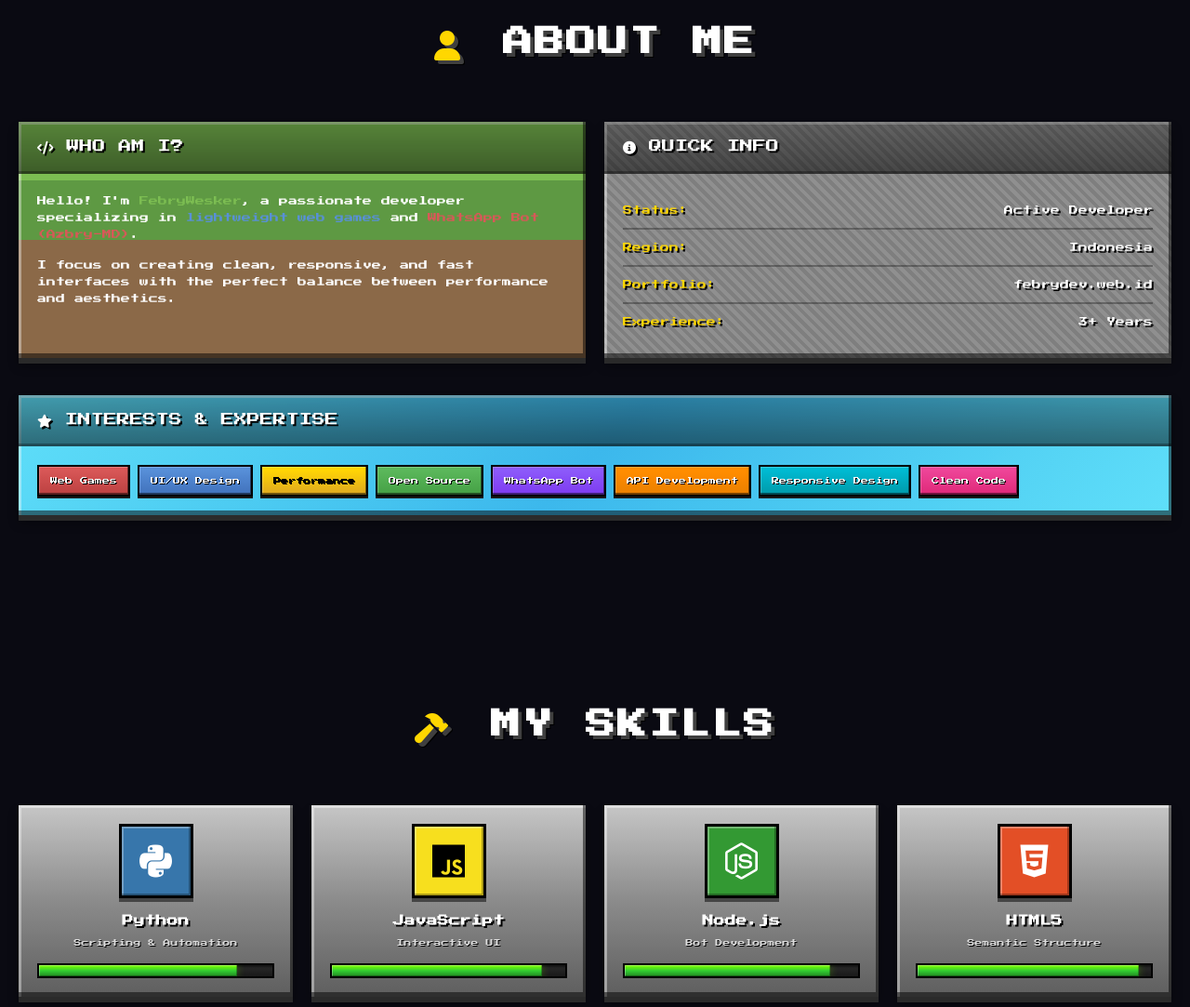
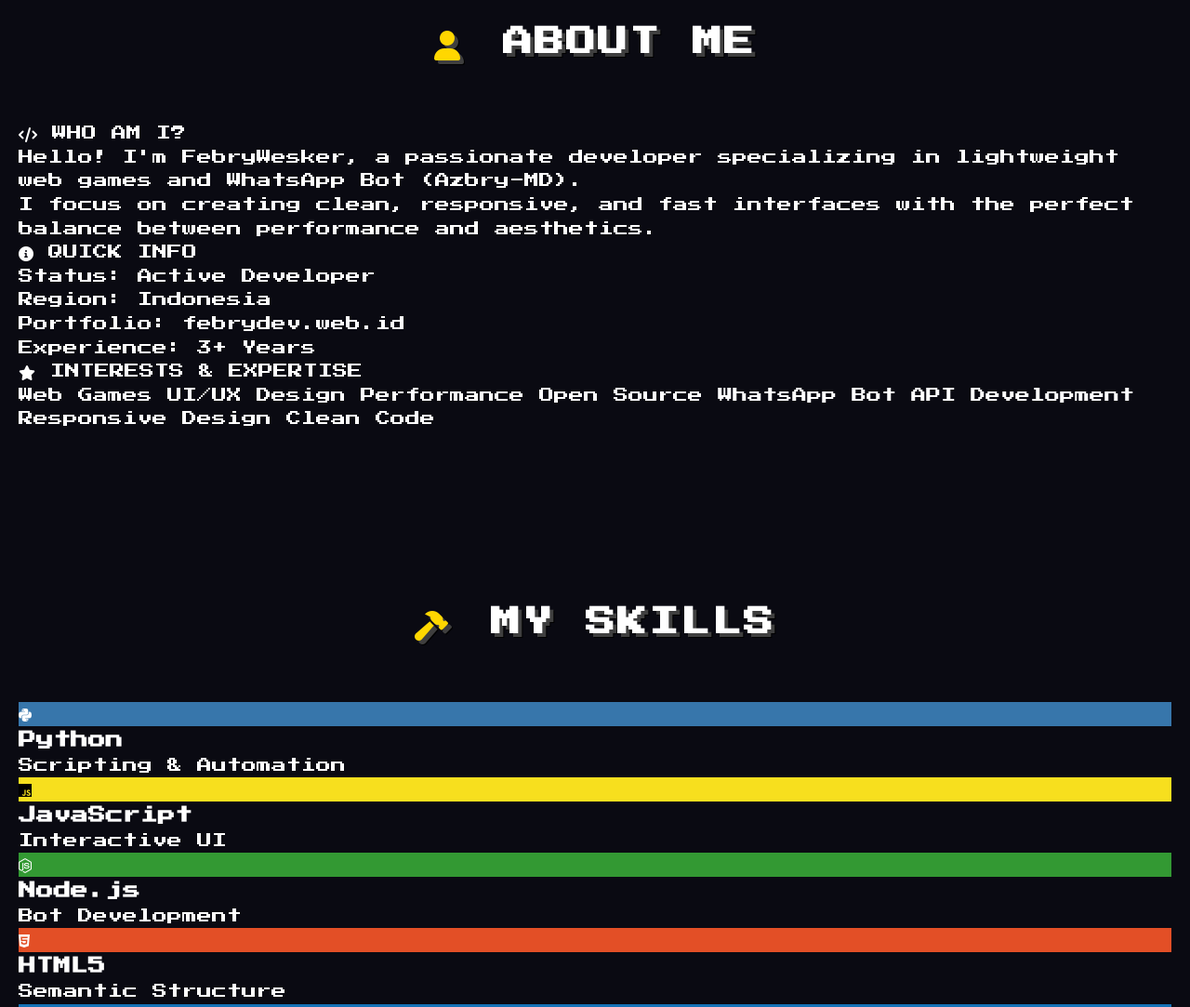
Before and after one commit to vandebry10-star/FebryWesker-portofolio, a plain HTML site: page index.html in a window 1280 px wide. Shown: the part 880-1963 px from the top of the page at 93% size. Drawn offline with Linux system fonts and the light colour scheme.

Commit message:
Update style.css

```diff
--- a/style.css
+++ b/style.css
@@ -1,5 +1,5 @@
 /**
- * Minecraft UI Theme CSS - Full 3D Version
+ * Minecraft UI Theme CSS - FIXED VERSION
  * FebryWesker Portfolio
  */
 
@@ -43,18 +43,25 @@ body {
 /* ============================================ */
 
 .mc-sky {
+  position: fixed;
+  top: 0;
+  left: 0;
+  width: 100%;
+  height: 100%;
   background: linear-gradient(180deg,
-    #0f0f1e 0%,      /* Ungu gelap (atas) */
-    #1a1a3a 20%,     /* Biru navy gelap */
-    #252545 40%,     /* Biru ungu sedang */
-    #2a2a4a 60%,     /* Biru navy */
-    #1f1f3a 80%,     /* Biru gelap lagi */
-    #0f0f2a 100%);   /* Ungu sangat gelap (bawah) */
+    #0f0f1e 0%,
+    #1a1a3a 20%,
+    #252545 40%,
+    #2a2a4a 60%,
+    #1f1f3a 80%,
+    #0f0f2a 100%);
+  z-index: -3;
+  animation: skyMove 60s ease-in-out infinite;
 }
 
 @keyframes skyMove {
-  0%, 100% { filter: brightness(1); }
-  50% { filter: brightness(1.1); }
+  0%, 100% { filter: brightness(0.8); }
+  50% { filter: brightness(0.9); }
 }
 
 /* Minecraft Clouds */
@@ -71,14 +78,19 @@ body {
 
 .mc-clouds::before,
 .mc-clouds::after {
+  content: '';
+  position: absolute;
+  width: 200px;
+  height: 60px;
   background:
     linear-gradient(90deg, transparent 0%,
-    rgba(80,80,100,0.3) 20%,    /* Abu-abu gelap transparan */
+    rgba(80,80,100,0.3) 20%,
     rgba(80,80,100,0.3) 80%,
     transparent 100%);
   box-shadow:
-    0 0 0 8px rgba(60,60,80,0.25),   /* Shadow pertama */
-    0 0 0 16px rgba(40,40,60,0.15);  /* Shadow kedua */
+    0 0 0 8px rgba(60,60,80,0.25),
+    0 0 0 16px rgba(40,40,60,0.15);
+  animation: cloudFloat 30s linear infinite;
 }
 
 .mc-clouds::before {
@@ -110,10 +122,15 @@ body {
 }
 
 .mc-particle {
-  background: rgba(150, 170, 200, 0.35);  /* Biru muda lembut */
+  position: absolute;
+  width: 8px;
+  height: 8px;
+  background: rgba(150, 170, 200, 0.35);
   box-shadow:
-    0 0 3px rgba(120,140,180,0.5),        /* Glow biru lembut */
-    inset 0 0 2px rgba(200,220,255,0.3);  /* Highlight putih kebiruan */
+    0 0 3px rgba(120,140,180,0.5),
+    inset 0 0 2px rgba(200,220,255,0.3);
+  animation: particleFall linear infinite;
+  image-rendering: pixelated;
 }
 
 @keyframes particleFall {
@@ -192,6 +209,7 @@ body {
   transition: all 0.1s;
   display: inline-block;
   transform: translateY(0);
+  font-family: 'Press Start 2P', monospace;
 }
 
 .mc-nav-btn:hover {
@@ -228,6 +246,7 @@ body {
   color: #fff;
   font-size: 16px;
   cursor: pointer;
+  font-family: 'Press Start 2P', monospace;
 }
 
 .mc-mobile-menu {
@@ -263,6 +282,7 @@ body {
   font-size: 12px;
   text-align: center;
   text-shadow: 2px 2px 0 rgba(0,0,0,0.8);
+  font-family: 'Press Start 2P', monospace;
 }
 
 /* ============================================ */
@@ -563,234 +583,8 @@ body {
   font-size: 13px;
 }
 
-/* ============================================ */
-/* CARDS */
-/* ============================================ */
-
-.mc-card {
-  background:
-    linear-gradient(180deg, #c6c6c6 0%, #8b8b8b 50%, #5e5e5e 100%);
-  border: none;
-  box-shadow:
-    inset -3px -5px 0 rgba(0,0,0,0.5),
-    inset 3px 3px 0 rgba(255,255,255,0.4),
-    0 6px 0 #2a2a2a,
-    0 8px 10px rgba(0,0,0,0.4);
-  padding: 0;
-  margin-bottom: 20px;
-  overflow: hidden;
-}
-
-.mc-card-header {
-  padding: 15px 20px;
-  background:
-    linear-gradient(180deg, rgba(0,0,0,0.3) 0%, rgba(0,0,0,0.5) 100%);
-  border-bottom: 3px solid rgba(0,0,0,0.5);
-  font-size: 14px;
-  text-shadow: 2px 2px 0 #000;
-  color: #fff;
-}
-
-.mc-card-body {
-  padding: 20px;
-  font-size: 10px;
-  line-height: 1.8;
-}
-
-.mc-card-body p {
-  margin-bottom: 15px;
-}
-
-.mc-card-grass {
-  background:
-    linear-gradient(180deg, var(--mc-green) 0%, var(--mc-green) 25%, var(--mc-green-dark) 25%, var(--mc-green-dark) 50%, var(--mc-dirt) 50%, var(--mc-dirt) 100%);
-}
-
-.mc-card-stone {
-  background:
-    repeating-linear-gradient(45deg,
-      var(--mc-stone), var(--mc-stone) 4px,
-      #8f8f8f 4px, #8f8f8f 8px);
-}
-
-.mc-card-diamond {
-  background:
-    linear-gradient(135deg, var(--mc-diamond) 0%, #3bb5e8 50%, var(--mc-diamond) 100%);
-  animation: shimmer 3s ease-in-out infinite;
-}
-
-@keyframes shimmer {
-  0%, 100% { filter: brightness(1); }
-  50% { filter: brightness(1.2); }
-}
-
-/* ============================================ */
-/* GRID LAYOUTS */
-/* ============================================ */
-
-.mc-grid-2 {
-  display: grid;
-  grid-template-columns: repeat(auto-fit, minmax(300px, 1fr));
-  gap: 20px;
-  margin-bottom: 20px;
-}
-
-.mc-grid-3 {
-  display: grid;
-  grid-template-columns: repeat(auto-fit, minmax(300px, 1fr));
-  gap: 20px;
-}
-
-.mc-grid-4 {
-  display: grid;
-  grid-template-columns: repeat(auto-fit, minmax(250px, 1fr));
-  gap: 20px;
-}
-
-/* ============================================ */
-/* INFO ITEMS */
-/* ============================================ */
-
-.mc-info-item {
-  padding: 10px 0;
-  border-bottom: 2px solid rgba(0,0,0,0.3);
-  display: flex;
-  justify-content: space-between;
-  font-size: 10px;
-}
-
-.mc-info-item:last-child {
-  border-bottom: none;
-}
-
-.mc-info-label {
-  color: var(--mc-yellow);
-  text-shadow: 2px 2px 0 #000;
-}
-
-.mc-info-value {
-  color: #fff;
-  text-shadow: 2px 2px 0 #000;
-}
-
-/* ============================================ */
-/* TAGS */
-/* ============================================ */
-
-.mc-tags {
-  display: flex;
-  flex-wrap: wrap;
-  gap: 8px;
-}
-
-.mc-tag {
-  padding: 8px 12px;
-  background:
-    linear-gradient(180deg, #4a4a4a 0%, #2a2a2a 100%);
-  border: 2px solid #000;
-  box-shadow:
-    inset -1px -2px 0 rgba(0,0,0,0.5),
-    inset 1px 1px 0 rgba(255,255,255,0.2),
-    0 2px 0 #1a1a1a;
-  font-size: 8px;
-  text-shadow: 1px 1px 0 #000;
-}
-
-.mc-tag-red { background: linear-gradient(180deg, #d85858 0%, #b84040 100%); }
-.mc-tag-blue { background: linear-gradient(180deg, #5890d8 0%, #4070b8 100%); }
-.mc-tag-yellow { background: linear-gradient(180deg, #ffd700 0%, #daa520 100%); color: #000; }
-.mc-tag-green { background: linear-gradient(180deg, #5cb85c 0%, #449d44 100%); }
-.mc-tag-purple { background: linear-gradient(180deg, #8b5cf6 0%, #7c3aed 100%); }
-.mc-tag-orange { background: linear-gradient(180deg, #ff8c00 0%, #e67e00 100%); }
-.mc-tag-cyan { background: linear-gradient(180deg, #00bcd4 0%, #0097a7 100%); }
-.mc-tag-pink { background: linear-gradient(180deg, #ec4899 0%, #db2777 100%); }
-
-/* ============================================ */
-/* TEXT COLORS */
-/* ============================================ */
-
-.mc-text-green { color: var(--mc-green); }
-.mc-text-blue { color: var(--mc-blue); }
-.mc-text-red { color: var(--mc-red); }
-.mc-text-yellow { color: var(--mc-yellow); }
-
-/* ============================================ */
-/* SKILL CARDS */
-/* ============================================ */
-
-.mc-skill-card {
-  background:
-    linear-gradient(180deg, #c6c6c6 0%, #8b8b8b 50%, #5e5e5e 100%);
-  box-shadow:
-    inset -3px -5px 0 rgba(0,0,0,0.5),
-    inset 3px 3px 0 rgba(255,255,255,0.4),
-    0 6px 0 #2a2a2a,
-    0 8px 10px rgba(0,0,0,0.4);
-  padding: 20px;
-  text-align: center;
-  cursor: pointer;
-  transition: all 0.2s;
-  transform: translateY(0);
-}
-
-.mc-skill-card:hover {
-  transform: translateY(-5px);
-  box-shadow:
-    inset -3px -5px 0 rgba(0,0,0,0.5),
-    inset 3px 3px 0 rgba(255,255,255,0.5),
-    0 8px 0 #2a2a2a,
-    0 10px 15px rgba(0,0,0,0.5);
-}
-
-.mc-skill-icon {
-  width: 80px;
-  height: 80px;
-  margin: 0 auto 15px;
-  display: flex;
-  align-items: center;
-  justify-content: center;
-  font-size: 40px;
-  border: 3px solid #000;
-  box-shadow:
-    inset -2px -2px 0 rgba(0,0,0,0.3),
-    inset 2px 2px 0 rgba(255,255,255,0.3),
-    0 4px 0 rgba(0,0,0,0.5);
-  transition: all 0.3s;
-}
-
-.mc-skill-card:hover .mc-skill-icon {
-  transform: rotateY(360deg) scale(1.1);
-  animation: bounce 0.5s ease;
-}
-
-@keyframes bounce {
-  0%, 100% { transform: scale(1.1) translateY(0); }
-  50% { transform: scale(1.1) translateY(-10px); }
-}
-
-.mc-skill-name {
-  font-size: 12px;
-  margin-bottom: 8px;
-  color: #fff;
-  text-shadow: 2px 2px 0 #000;
-}
-
-.mc-skill-desc {
-  font-size: 8px;
-  color: #ddd;
-  margin-bottom: 15px;
-  text-shadow: 1px 1px 0 #000;
-}
-
-.mc-skill-bar {
-  height: 16px;
-  background:
-    linear-gradient(180deg, #2a2a2a 0%, #1a1a1a 100%);
-  border: 2px solid #000;
-  box-shadow: inset 2px 2px 2px rgba(0,0,0,0.5);
-  overflow: hidden;
-}
-
+/* Tambahkan sisa CSS dari style2.css di sini... */
+/* (Copy semua dari .mc-card sampai akhir dari style2.css) */
 /**
  * Minecraft UI Theme CSS - Part 2
  * From skill-progress to end
@@ -1457,4 +1251,4 @@ button:focus {
   background: var(--mc-yellow);
   color: #000;
   text-shadow: none;
-  }
+}
```
